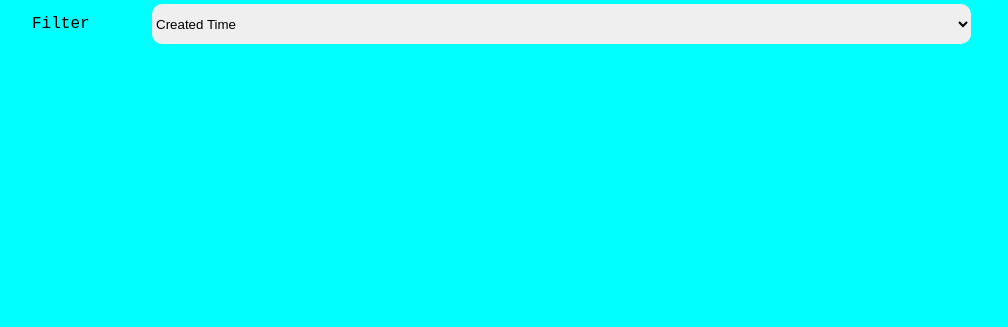
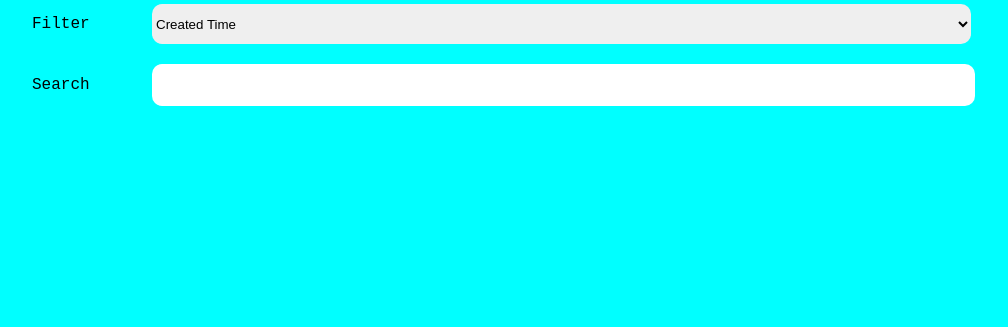
Before and after one commit to mhmd-moradi/todo-app, a plain HTML site: page index.html in a window 1280 px wide. Shown: the part 473-800 px from the top of the page, without its empty margins (96-1104 px from the left). Drawn offline with nearby package versions, Linux system fonts and the light colour scheme.

Commit message:
Added search section

```diff
--- a/index.html
+++ b/index.html
@@ -48,6 +48,10 @@
                     <option value="priority">Priority</option>
                 </select>
             </div>
+            <div class="info">
+                <div class="label">Search</div>
+                <input type="text" name="" id="search">
+            </div>
             <div id="current-todos">
             </div>
         </div>
```
